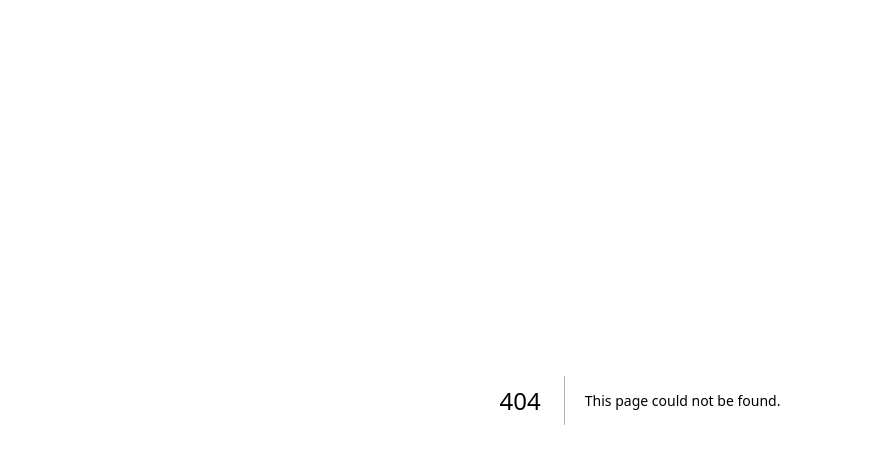
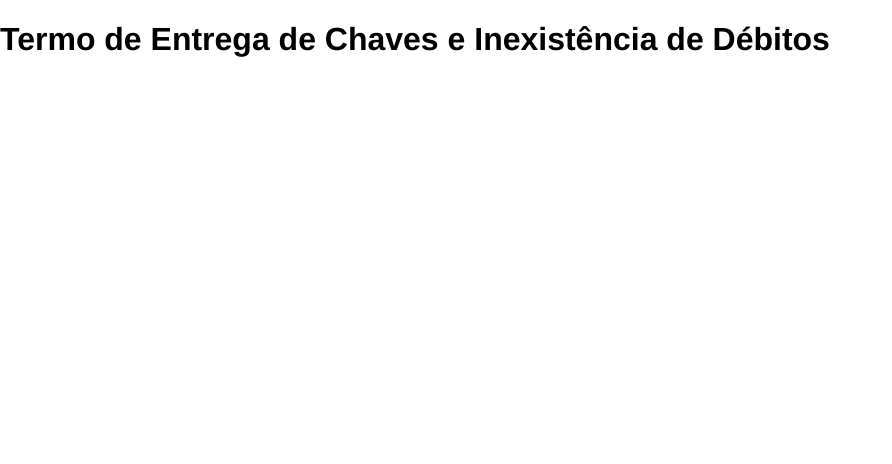
Before and after one commit to miaslls/mia-docs, a Next.js app: page /porto-bank/recibo-chaves in a window 1280 px wide. Before the commit this address had no page. Shown: the top 464 px of the page, without its empty margins (0-892 px from the left). Built offline with nearby package versions, Linux system fonts and the light colour scheme.

Commit message:
feat: add porto-bank section with recibo de entrega de chaves page

```diff
--- /dev/null
+++ b/app/porto-bank/layout.tsx
@@ -0,0 +1,14 @@
+import type { Metadata } from 'next';
+
+export const metadata: Metadata = {
+  title: 'RECIBO DE ENTREGA DE CHAVES | MiaDocs',
+  icons: '/porto-bank/icon.svg',
+  // description: 'TODO:',
+};
+export default function Layout({
+  children,
+}: Readonly<{
+  children: React.ReactNode;
+}>) {
+  return <>{children}</>;
+}
--- /dev/null
+++ b/app/porto-bank/recibo-chaves/page.tsx
@@ -0,0 +1,7 @@
+export default function Page() {
+  return (
+    <main>
+      <h1>Termo de Entrega de Chaves e Inexistência de Débitos</h1>
+    </main>
+  );
+}
```
Also changed, not shown: public/porto-bank/icon.svg (added), public/porto-bank/logo.svg (added).
